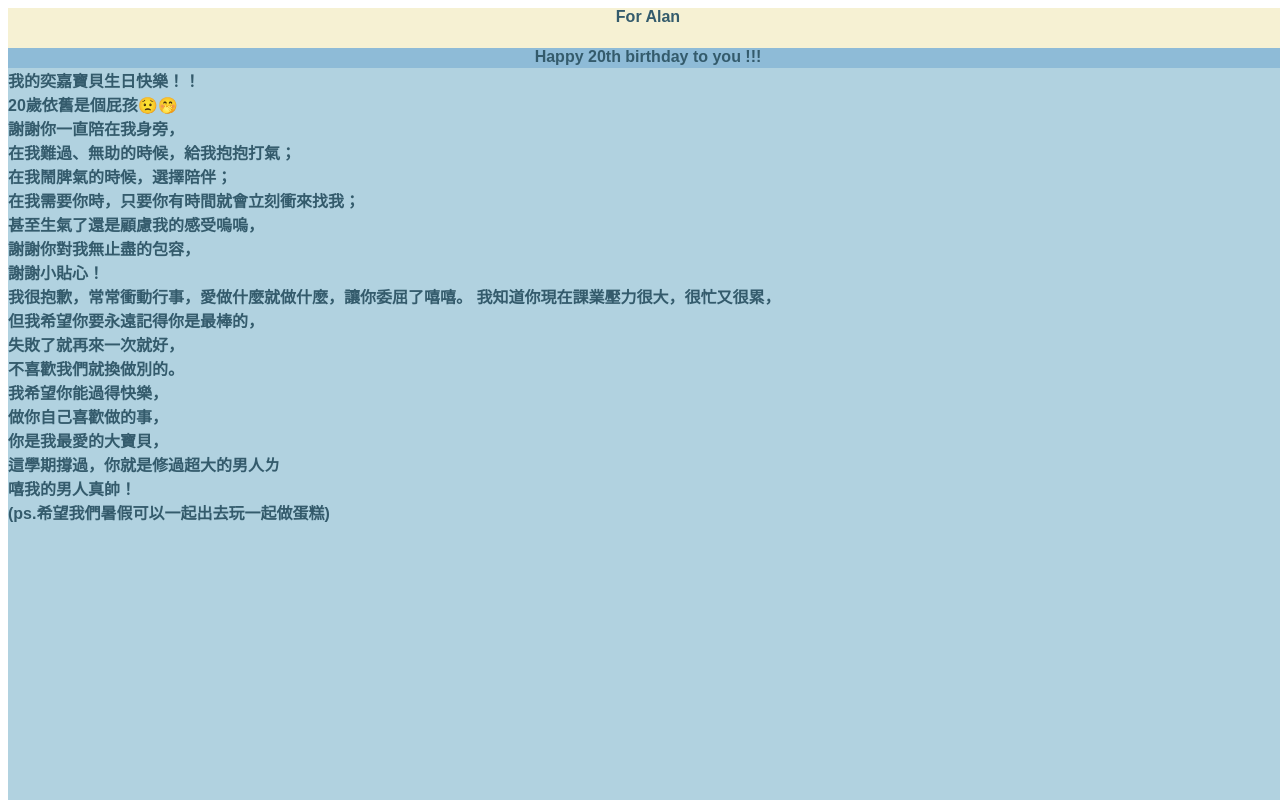
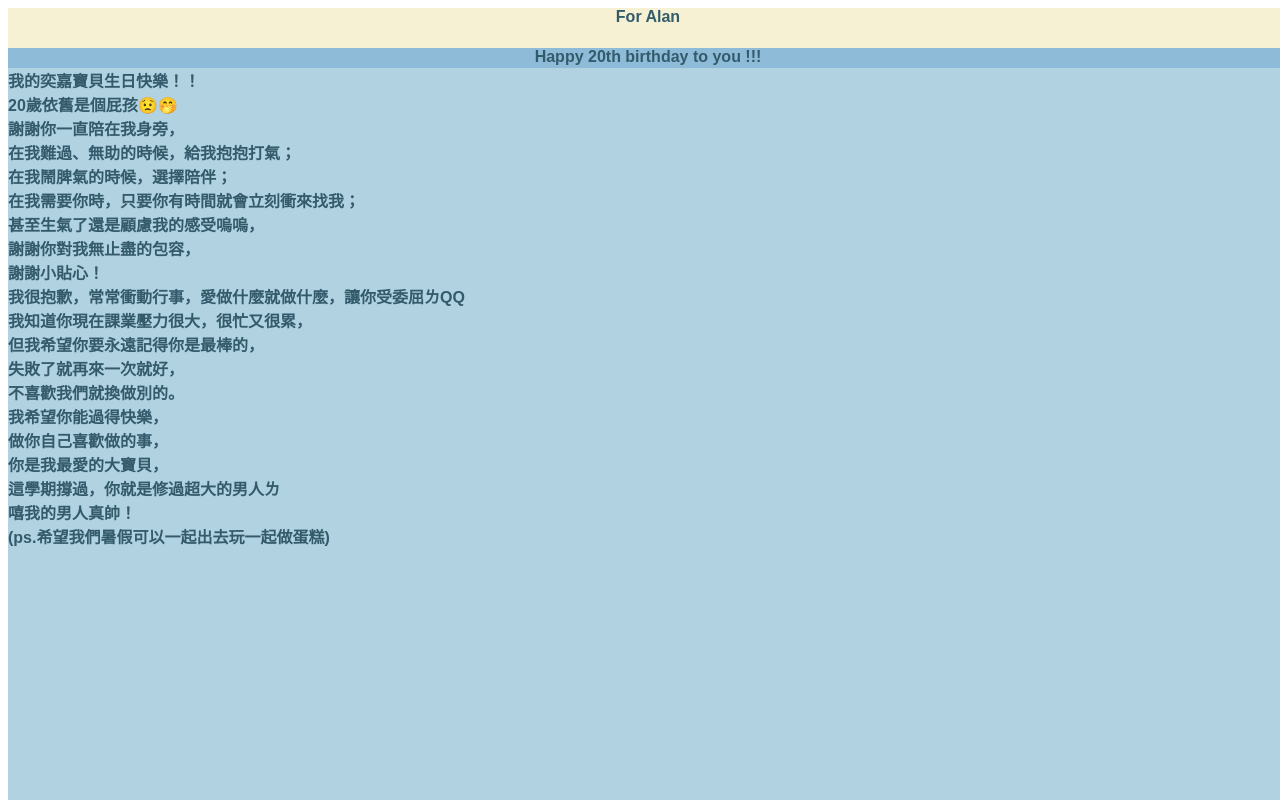
Before and after one commit to wwanying/NEW-HBD, a plain HTML site: page p2.html in a window 1280 px wide. Shown: the top 800 px of the page. Drawn offline with Linux system fonts and the light colour scheme.

Commit message:
Update p2.html

```diff
--- a/p2.html
+++ b/p2.html
@@ -22,7 +22,7 @@
                 甚至生氣了還是顧慮我的感受嗚嗚，<br>
                 謝謝你對我無止盡的包容，<br>
                 謝謝小貼心！<br>
-                我很抱歉，常常衝動行事，愛做什麼就做什麼，讓你委屈了嘻嘻。
+                我很抱歉，常常衝動行事，愛做什麼就做什麼，讓你受委屈ㄌQQ<br>
                 我知道你現在課業壓力很大，很忙又很累，<br>
                 但我希望你要永遠記得你是最棒的，<br>
                 失敗了就再來一次就好，<br>
```
